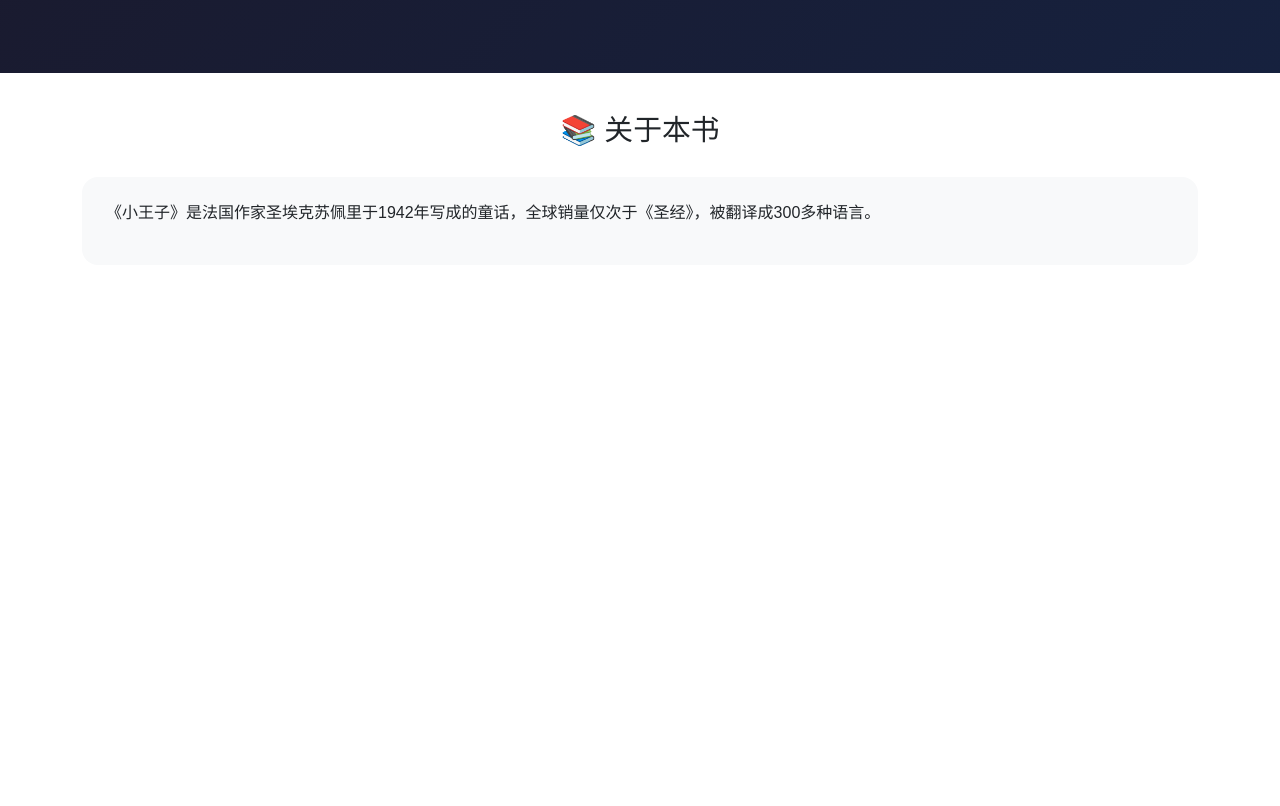
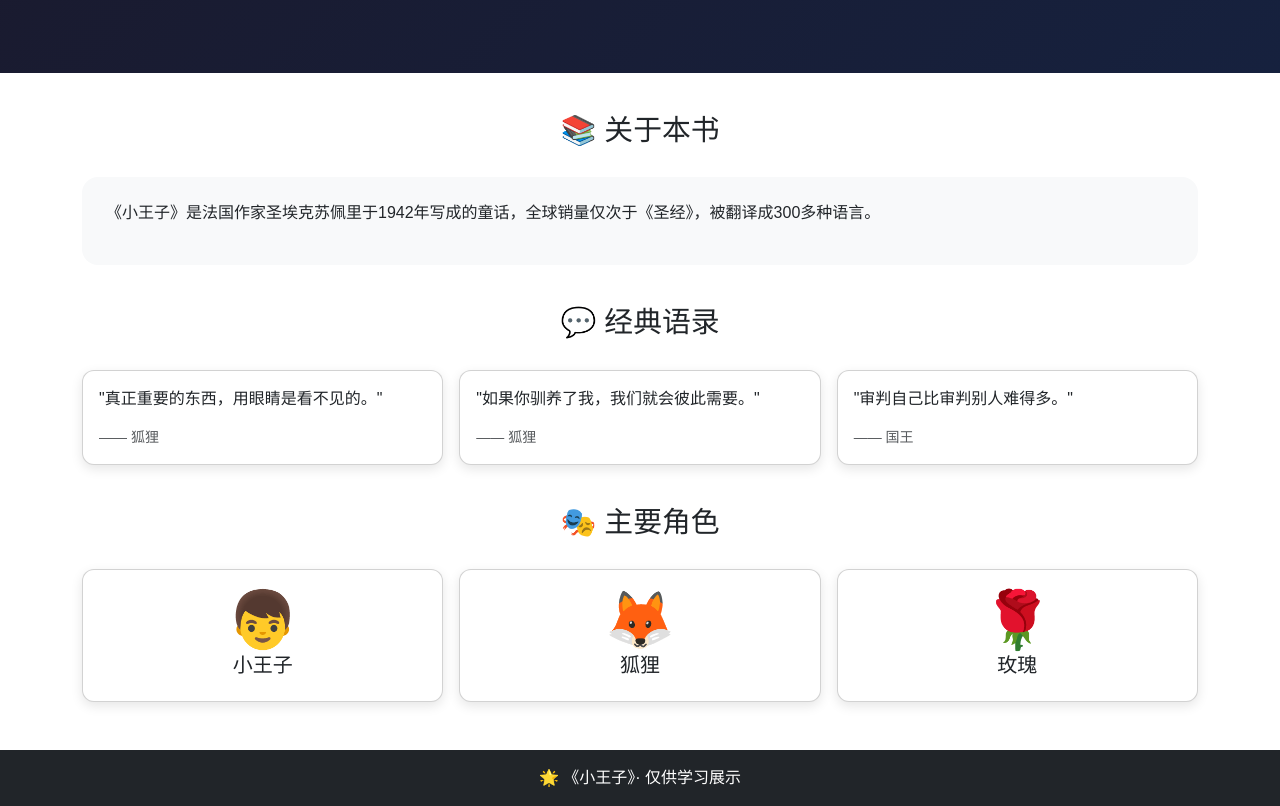
Before and after one commit to XiYuhang-alex/test-three, a plain HTML site: page book-project/index.html in a window 1280 px wide. Shown: the part 209-1015 px from the top of the page. Before the commit the page ends 800 px from the top, so only its background shows below. Drawn offline with nearby package versions, Linux system fonts and the light colour scheme.

Commit message:
添加语录和角色卡片

```diff
--- a/book-project/index.html
+++ b/book-project/index.html
@@ -37,6 +37,57 @@
     </div>
 </section>
 
+<section id="quotes" class="container">
+    <h2 class="section-title">💬 经典语录</h2>
+    <div class="row g-3">
+        <div class="col-md-4">
+            <div class="card p-3">
+                <p>"真正重要的东西，用眼睛是看不见的。"</p >
+                <small class="text-muted">—— 狐狸</small>
+            </div>
+        </div>
+        <div class="col-md-4">
+            <div class="card p-3">
+                <p>"如果你驯养了我，我们就会彼此需要。"</p >
+                <small class="text-muted">—— 狐狸</small>
+            </div>
+        </div>
+        <div class="col-md-4">
+            <div class="card p-3">
+                <p>"审判自己比审判别人难得多。"</p >
+                <small class="text-muted">—— 国王</small>
+            </div>
+        </div>
+    </div>
+</section>
+
+<section id="characters" class="container">
+    <h2 class="section-title">🎭 主要角色</h2>
+    <div class="row g-3">
+        <div class="col-4 col-md-4">
+            <div class="card text-center p-3">
+                <div class="display-4">👦</div>
+                <h5>小王子</h5>
+            </div>
+        </div>
+        <div class="col-4 col-md-4">
+            <div class="card text-center p-3">
+                <div class="display-4">🦊</div>
+                <h5>狐狸</h5>
+            </div>
+        </div>
+        <div class="col-4 col-md-4">
+            <div class="card text-center p-3">
+                <div class="display-4">🌹</div>
+                <h5>玫瑰</h5>
+            </div>
+        </div>
+    </div>
+</section>
+
+<footer class="bg-dark text-white text-center py-3 mt-5">
+    <p class="mb-0">🌟 《小王子》· 仅供学习展示</p >
+</footer>
 <script src="https://cdn.jsdelivr.net/npm/bootstrap@5.3.0/dist/js/bootstrap.bundle.min.js"></script>
 </body>
 </html>
```
